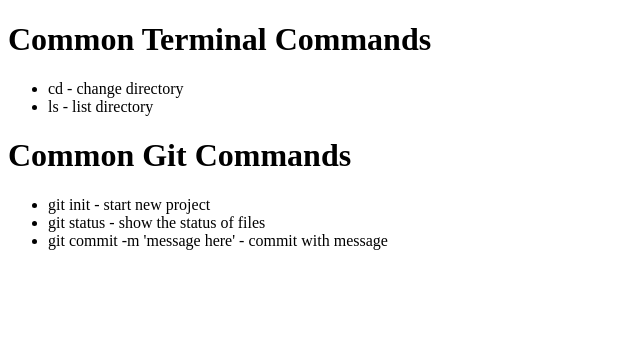
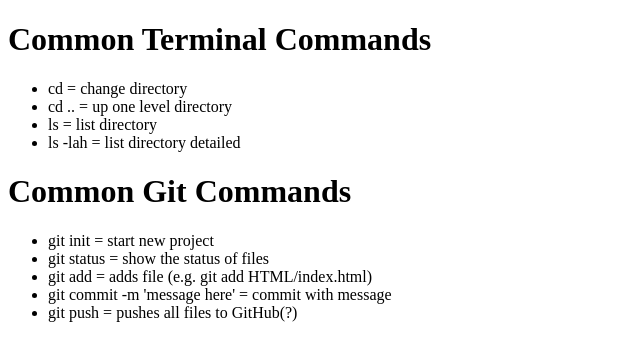
Before and after one commit to lukefest/GA-lesson-01, a plain HTML site: page index.html in a window 1280 px wide. Shown: the whole page, without its empty margins (0-640 px from the left). Drawn offline with Linux system fonts and the light colour scheme.

```diff
--- a/index.html
+++ b/index.html
@@ -8,15 +8,19 @@
 
   <h1>Common Terminal Commands</h1>
   <ul>
-      <li>cd - change directory</li>
-      <li>ls - list directory</li>
+      <li>cd = change directory</li>
+      <li>cd .. = up one level directory</li>
+      <li>ls = list directory</li>
+      <li>ls -lah = list directory detailed</li>
   </ul>
 
   <h1>Common Git Commands</h1>
   <ul>
-      <li>git init - start new project</li>
-      <li>git status - show the status of files</li>
-      <li>git commit -m 'message here' - commit with message</li>
+      <li>git init = start new project</li>
+      <li>git status = show the status of files</li>
+      <li>git add = adds file (e.g. git add HTML/index.html)</li>
+      <li>git commit -m 'message here' = commit with message</li>
+      <li>git push = pushes all files to GitHub(?)</li>
   </ul>
 
 </body>
```
Also changed, not shown: JS/scripts.js (+45 -0 lines).
